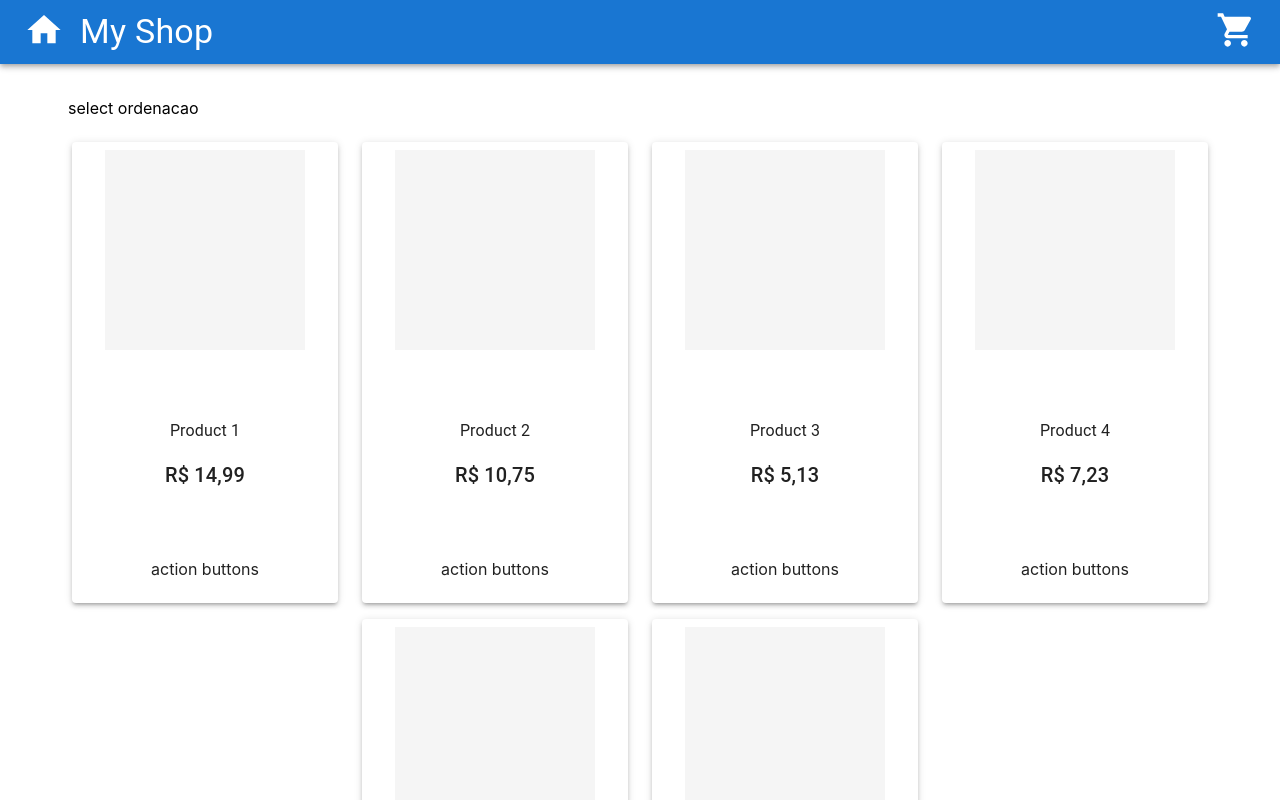
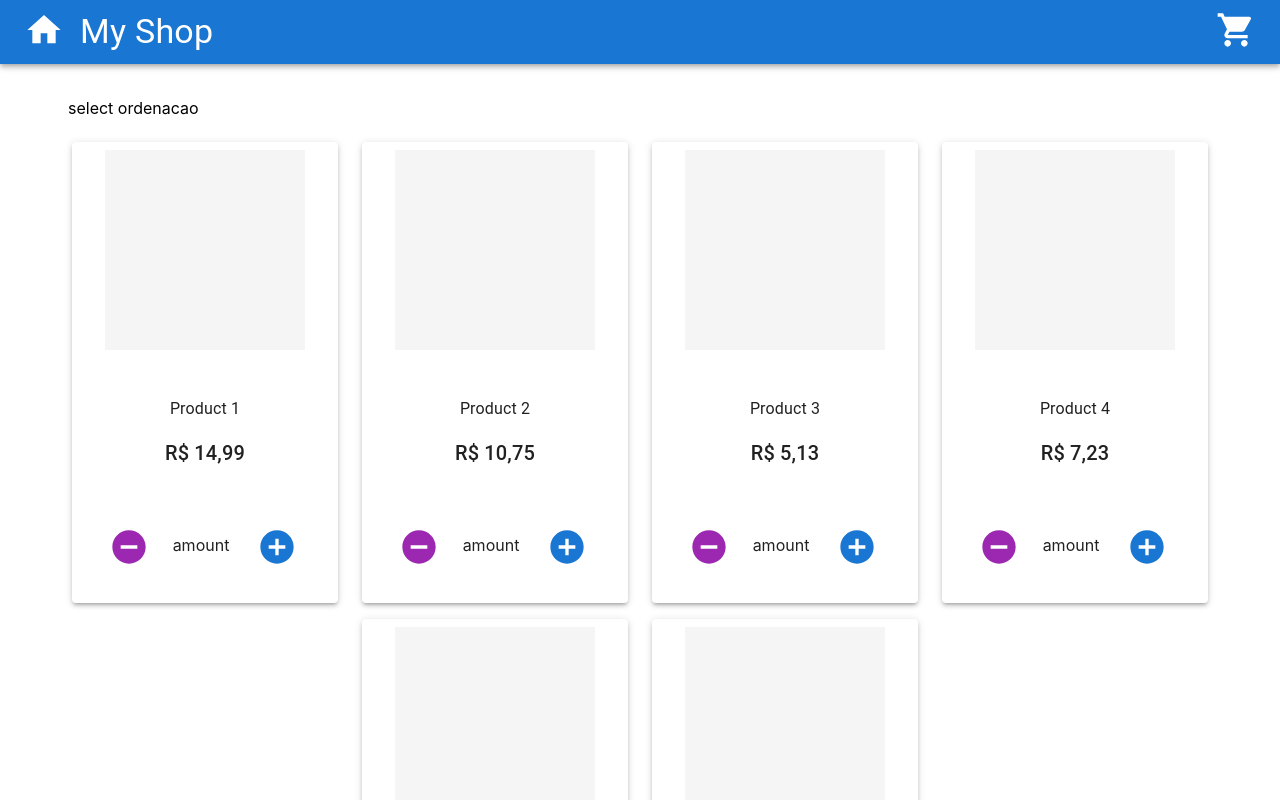
Before and after one commit to felipeamignone/MyShop, a React (Create React App) app: page / in a window 1280 px wide. Shown: the top 800 px of the page. Built offline with nearby package versions, Linux system fonts and the light colour scheme.

Commit message:
feat: add styled icons to ProductCard

```diff
--- a/src/pages/Catalog/Catalog.tsx
+++ b/src/pages/Catalog/Catalog.tsx
@@ -1,7 +1,7 @@
 import {Grid} from "@mui/material";
-import ProductCard from "./ProductCard";
+import ProductCard from "./components/ProductCard";
 import {ProductMock} from "../../mocks/ProductMock";
-import {PageContainer} from "./ProductCard/ProductCard.styles";
+import {PageContainer} from "./components/ProductCard/ProductCard.styles";
 
 const Catalog = () => (
     <PageContainer container direction="column" spacing={3}>
--- /dev/null
+++ b/src/pages/Catalog/components/CardButtons/CardButtons.styles.tsx
@@ -0,0 +1,13 @@
+import AddIcon from '@mui/icons-material/AddCircleOutlined';
+import RemoveIcon from '@mui/icons-material/RemoveCircleOutlined';
+import {styled} from "@mui/material";
+import IconButton from "@mui/material/IconButton";
+
+export const StyledRemoveIcon = styled(RemoveIcon)({
+    width: '40px',
+    height: '40px',
+});
+export const StyledAddIcon = styled(AddIcon)({
+    width: '40px',
+    height: '40px',
+});
--- /dev/null
+++ b/src/pages/Catalog/components/CardButtons/CardButtons.tsx
@@ -0,0 +1,27 @@
+import Grid from "@mui/material/Grid";
+import {StyledAddIcon, StyledRemoveIcon} from "./CardButtons.styles";
+import IconButton from "@mui/material/IconButton";
+
+interface Props {
+    maxAmount: number,
+    onAddClick: () => void,
+    onRemoveClick: () => void,
+}
+
+const CardButtons = ({maxAmount, onAddClick, onRemoveClick}: Props) => (
+    <Grid container wrap="nowrap" justifyContent="center" alignItems="baseline" spacing={2}>
+        <Grid item>
+            <IconButton onClick={onRemoveClick}>
+                <StyledRemoveIcon color="secondary"/>
+            </IconButton>
+        </Grid>
+        <Grid item>amount</Grid>
+        <Grid item>
+            <IconButton size="large" onClick={onAddClick}>
+                <StyledAddIcon color="primary"/>
+            </IconButton>
+        </Grid>
+    </Grid>
+)
+
+export default CardButtons;
--- /dev/null
+++ b/src/pages/Catalog/components/CardButtons/index.ts
@@ -0,0 +1 @@
+export {default} from './CardButtons';
--- a/src/pages/Catalog/ProductCard/ProductCard.tsx
+++ b/src/pages/Catalog/components/ProductCard/ProductCard.tsx
@@ -1,6 +1,7 @@
-import {IProduct} from "../types";
+import {IProduct} from "../../types";
 import {Grid, Typography} from "@mui/material";
 import {CardContainer, CardPaper, ImageBox} from "./ProductCard.styles";
+import CardButtons from "../CardButtons";
 
 interface Props {
     product: IProduct
@@ -28,8 +29,14 @@ const ProductCard = ({product}: Props) => (
                         </Typography>
                     </Grid>
                 </Grid>
-                <Grid item>
-                    action buttons
+                <Grid container item>
+                    <CardButtons
+                        maxAmount={product.availableAmount}
+                        onAddClick={() => {
+                        }}
+                        onRemoveClick={() => {
+                        }}
+                    />
                 </Grid>
             </CardContainer>
         </CardPaper>
```
Also changed, not shown: src/pages/Catalog/components/ProductCard/ProductCard.styles.tsx (renamed from src/pages/Catalog/ProductCard/ProductCard.styles.tsx), src/pages/Catalog/components/ProductCard/index.ts (renamed from src/pages/Catalog/ProductCard/index.ts).
